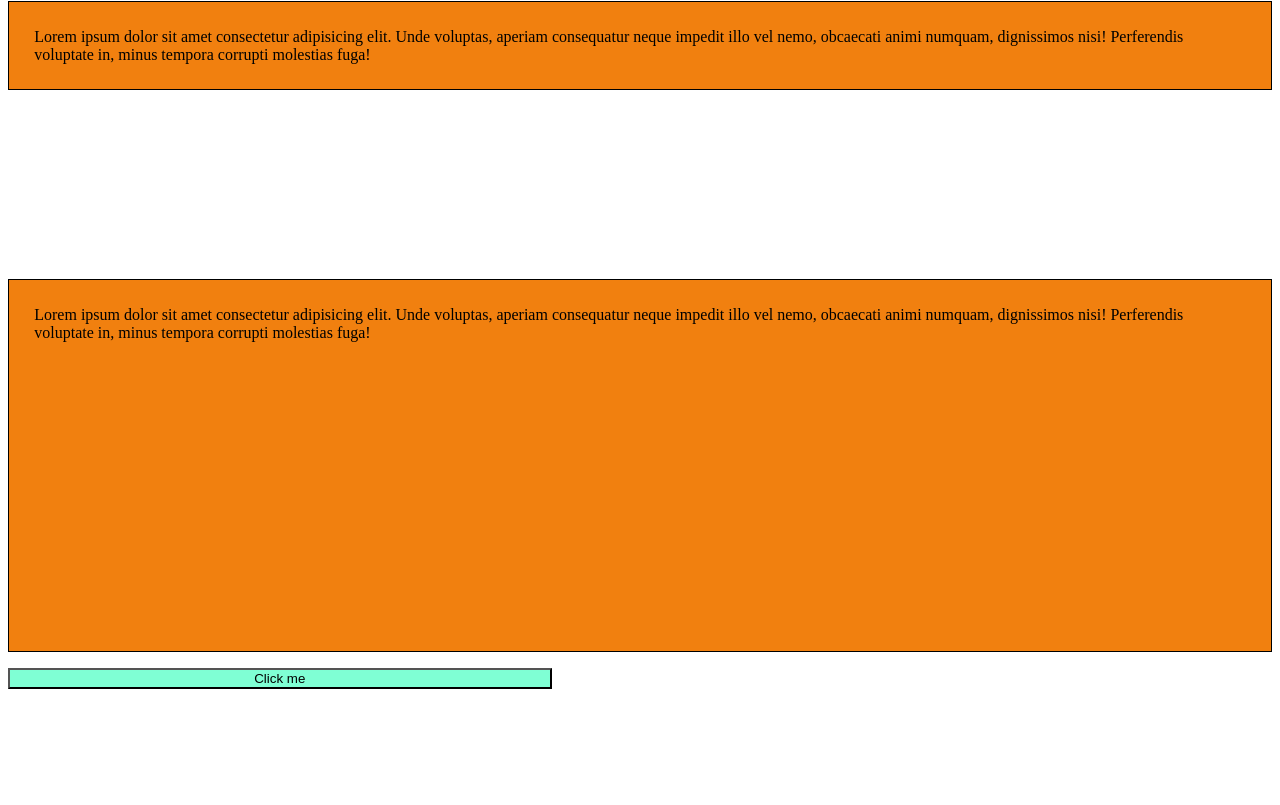
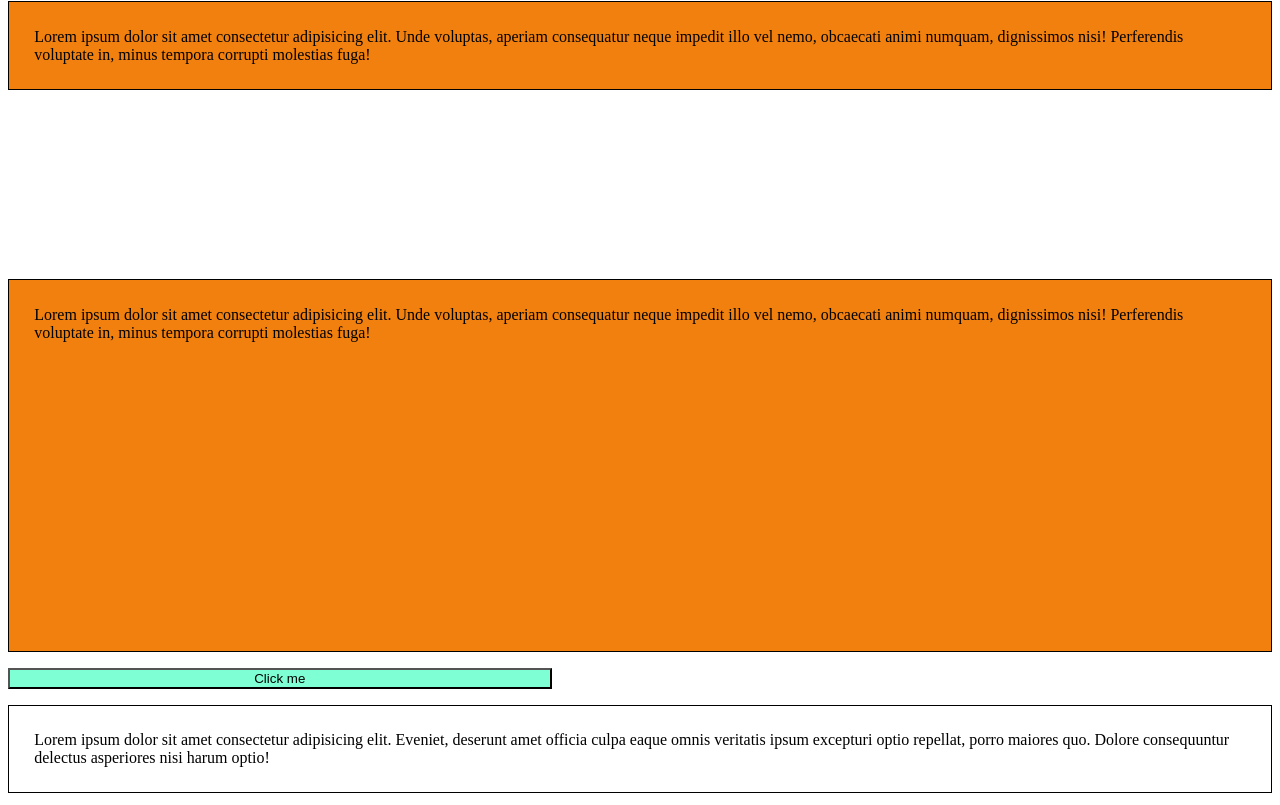
Before and after one commit to Binamin-hussein100/Project101, a plain HTML site: page index.html in a window 1280 px wide. Shown: the part 297-1102 px from the top of the page. Before the commit the page ends 994 px from the top, so only its background shows below. Drawn offline with Linux system fonts and the light colour scheme.

Commit message:
add a new paragraph

```diff
--- a/index.html
+++ b/index.html
@@ -24,5 +24,9 @@
    </div>
 
    <button class="section-1">Click me</button>
+
+   <div>
+    <p>Lorem ipsum dolor sit amet consectetur adipisicing elit. Eveniet, deserunt amet officia culpa eaque omnis veritatis ipsum excepturi optio repellat, porro maiores quo. Dolore consequuntur delectus asperiores nisi harum optio!</p>
+   </div>
 </body>
 </html>
```
